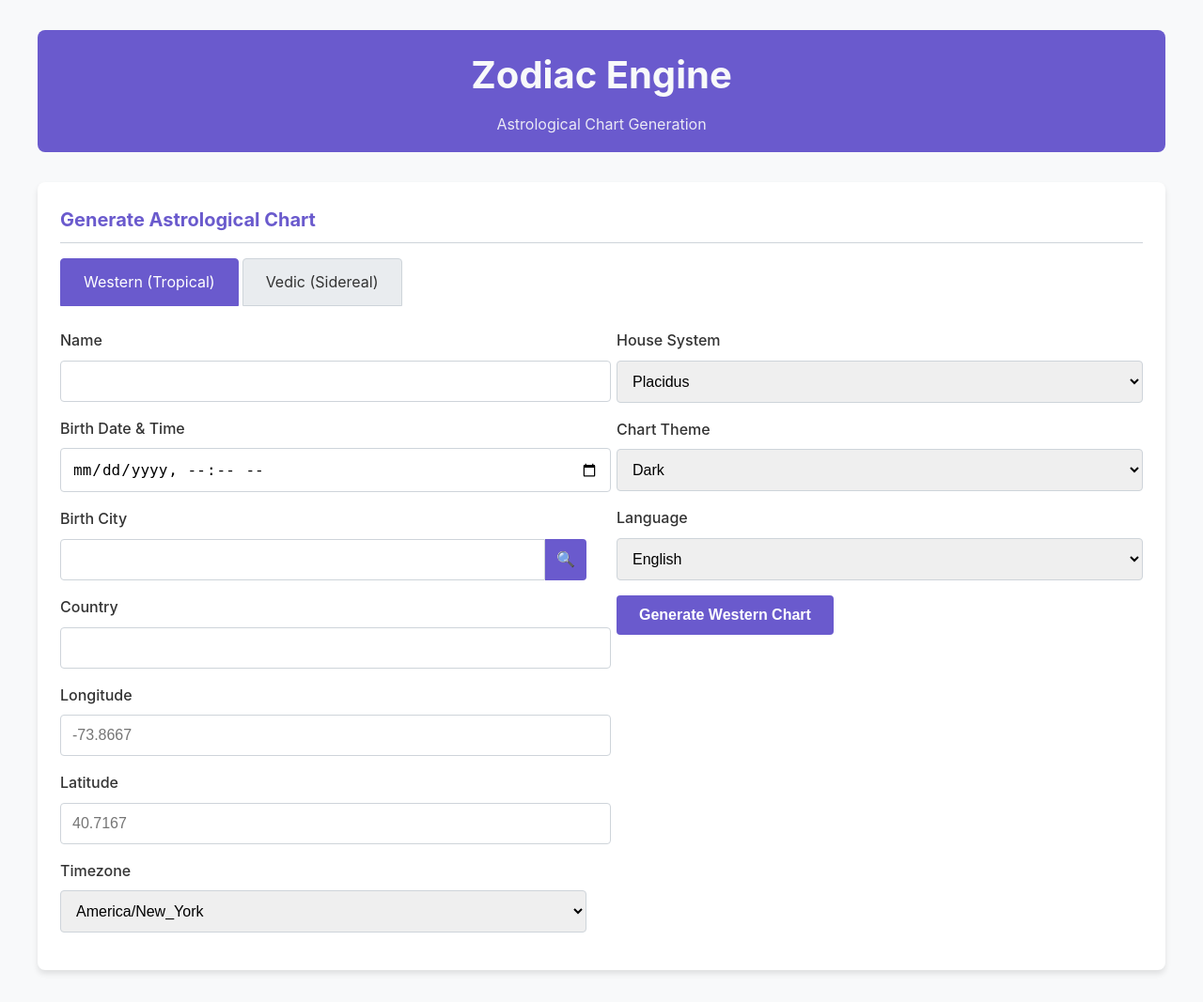
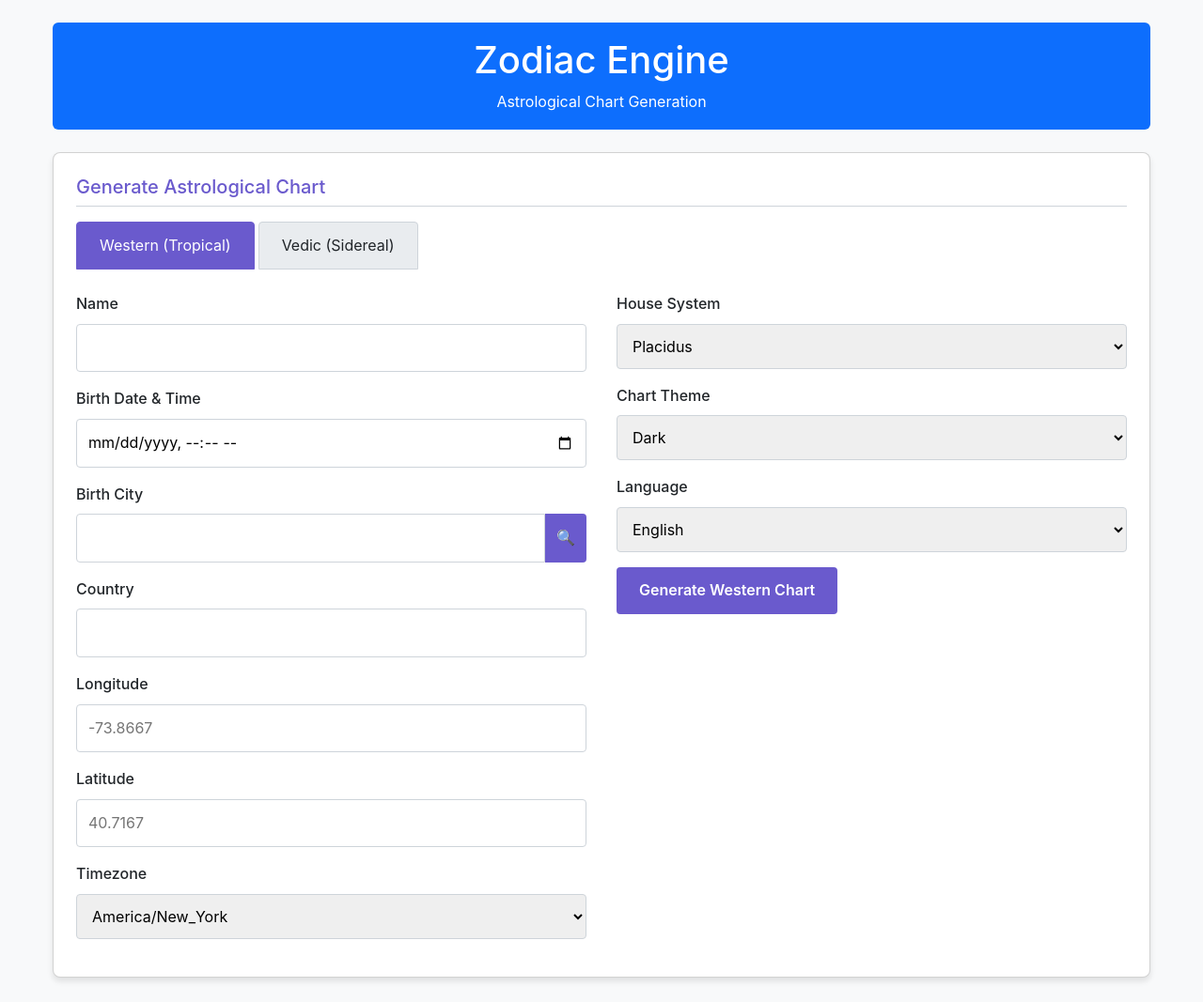
Before and after one commit to gsinghjay/zodiac-engine, a Python web app: template app/templates/home.html in a window 1280 px wide. Shown: the top 1067 px of the page at 94% size. Run offline with Jinja, Linux system fonts and the light colour scheme; the template is opened without the code that fills it, so the values that code supplies are empty.

Commit message:
feat(ui): integrate Bootstrap CSS and JS into layout template

```diff
--- a/app/templates/layout.html
+++ b/app/templates/layout.html
@@ -4,14 +4,19 @@
     <meta charset="UTF-8">
     <meta name="viewport" content="width=device-width, initial-scale=1.0">
     <title>{% block title %}Zodiac Engine{% endblock %}</title>
+    <!-- Bootstrap CSS -->
+    <link href="https://cdn.jsdelivr.net/npm/bootstrap@5.3.2/dist/css/bootstrap.min.css" rel="stylesheet" integrity="sha384-T3c6CoIi6uLrA9TneNEoa7RxnatzjcDSCmG1MXxSR1GAsXEV/Dwwykc2MPK8M2HN" crossorigin="anonymous">
+    <!-- Custom CSS - minimal overrides only -->
     <link href="{{ url_for('static', path='/styles.css') }}" rel="stylesheet">
+    <!-- HTMX Library -->
+    <script src="https://unpkg.com/htmx.org@2.0.4" integrity="sha384-HGfztofotfshcF7+8n44JQL2oJmowVChPTg48S+jvZoztPfvwD79OC/LTtG6dMp+" crossorigin="anonymous"></script>
     {% block head %}{% endblock %}
 </head>
 <body>
-    <div class="container">
-        <header class="header">
+    <div class="container py-4">
+        <header class="text-center mb-4 p-3 bg-primary text-white rounded">
             <h1>Zodiac Engine</h1>
-            <p>Astrological Chart Generation</p>
+            <p class="mb-0">Astrological Chart Generation</p>
         </header>
 
         <main>
@@ -19,12 +24,14 @@
         </main>
 
         <footer>
-            <p style="text-align: center; margin-top: 2rem; color: #6c757d;">
+            <p class="text-center mt-4 text-secondary">
                 &copy; 2025 Zodiac Engine | Version: {{ version }}
             </p>
         </footer>
     </div>
 
+    <!-- Bootstrap JS Bundle with Popper -->
+    <script src="https://cdn.jsdelivr.net/npm/bootstrap@5.3.2/dist/js/bootstrap.bundle.min.js" integrity="sha384-C6RzsynM9kWDrMNeT87bh95OGNyZPhcTNXj1NW7RuBCsyN/o0jlpcV8Qyq46cDfL" crossorigin="anonymous"></script>
     {% block scripts %}{% endblock %}
 </body>
 </html>
```
